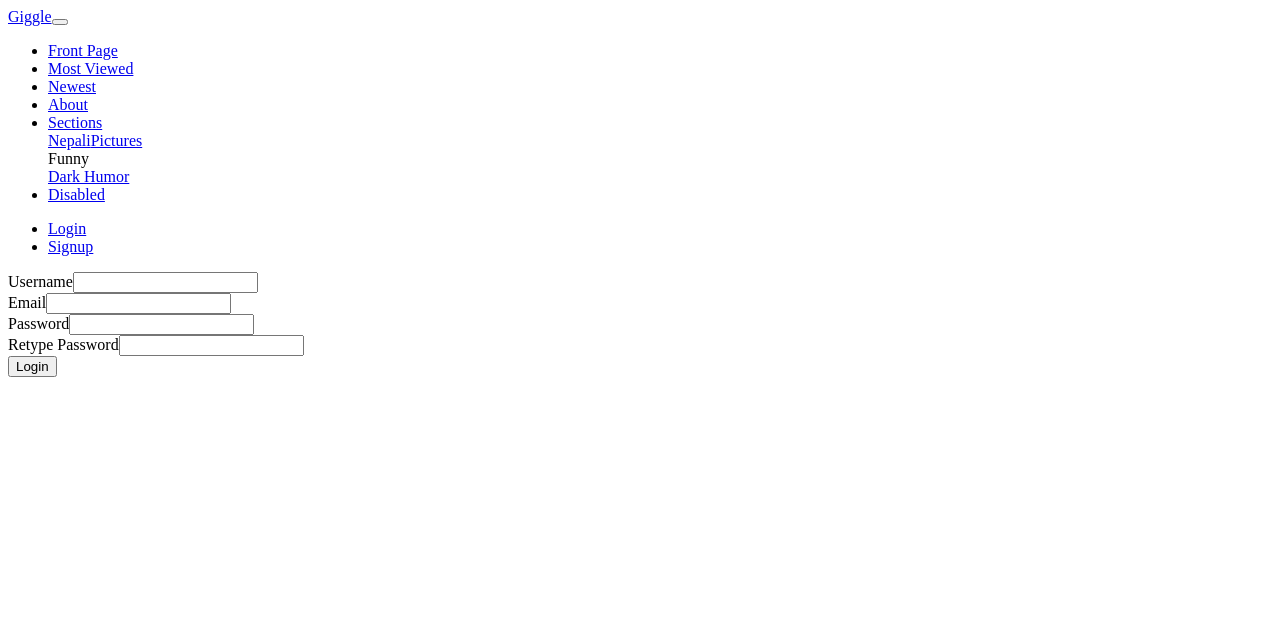
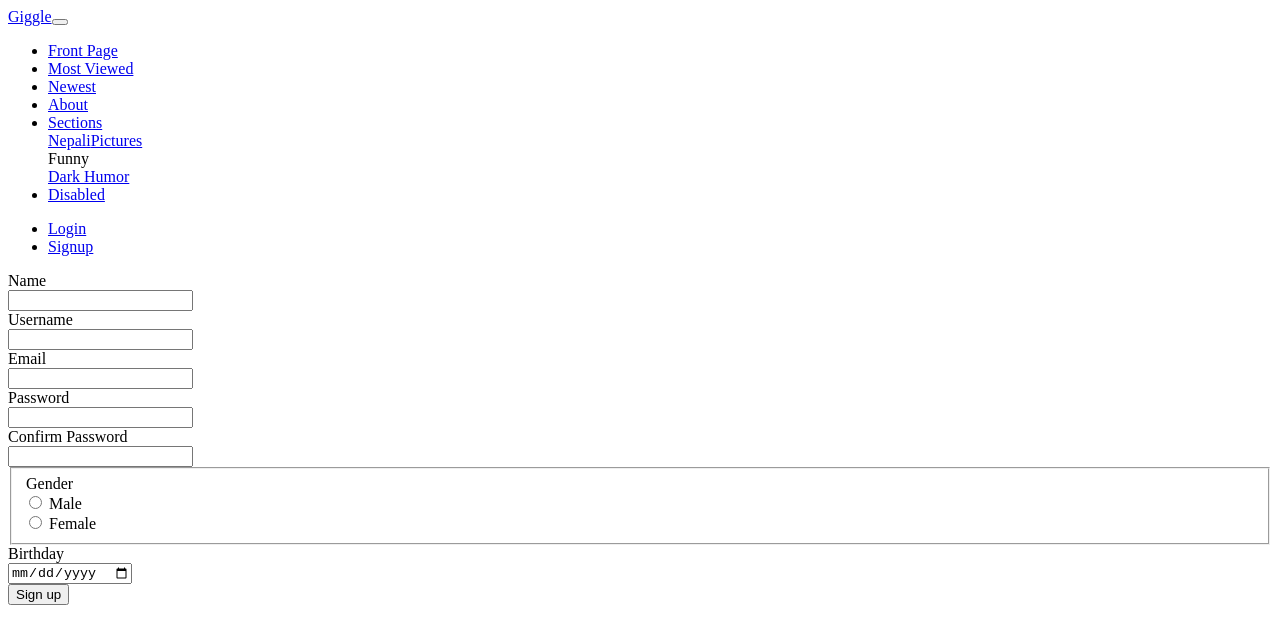
Before and after one commit to hamletmaharjan/giggle-vue, a Vue app: page /signup in a window 1280 px wide. Shown: the top 644 px of the page. Built offline with nearby package versions, Linux system fonts and the light colour scheme; the HTML template or start-up script is replaced by a standard one.

Commit message:
add more userdetails to signup

```diff
--- a/src/store/modules/Articles.js
+++ b/src/store/modules/Articles.js
@@ -28,7 +28,6 @@ const actions = {
     async fetchMoreArticles({ rootState, commit }, page) {
         const token = rootState.auth.access_token;
         const response = await api.fetchMoreArticles(token, page);
-        console.log(response);
         commit('addMoreToArticles', response.data.data);
     },
 
--- a/src/views/Home.vue
+++ b/src/views/Home.vue
@@ -44,9 +44,7 @@ export default {
     },
 
     loadMore: function() {
-
       this.current_page++;
-      console.log(this.current_page);
       this.fetchMoreArticles(this.current_page);
     }
 
--- a/src/views/Signup.vue
+++ b/src/views/Signup.vue
@@ -1,7 +1,7 @@
 <template>
     <div>
 
-        <label>Username</label>
+        <!-- <label>Username</label>
         <input type="text" v-model="username"><br>
         <label>Email</label>
         <input type="text" v-model="email"><br>
@@ -9,7 +9,71 @@
         <input type="password" v-model="password"> <br>
         <label>Retype Password</label>
         <input type="password" v-model="password_confirmation"> <br>
-        <button v-on:click="onSumbit">Login</button>
+        <button v-on:click="onSumbit">Login</button> -->
+
+        <div>
+            <div class="form-group row">
+                <label for="name" class="col-sm-2 col-form-label">Name</label>
+                <div class="col-sm-10">
+                <input type="text" class="form-control" v-model="name">
+                </div>
+            </div>
+            <div class="form-group row">
+                <label for="username" class="col-sm-2 col-form-label">Username</label>
+                <div class="col-sm-10">
+                <input type="text" class="form-control" v-model="username">
+                </div>
+            </div>
+            <div class="form-group row">
+                <label for="inputEmail3" class="col-sm-2 col-form-label">Email</label>
+                <div class="col-sm-10">
+                <input type="email" class="form-control" v-model="email">
+                </div>
+            </div>
+            <div class="form-group row">
+                <label for="inputPassword3" class="col-sm-2 col-form-label">Password</label>
+                <div class="col-sm-10">
+                <input type="password" class="form-control" v-model="password">
+                </div>
+            </div>
+            <div class="form-group row">
+                <label for="inputPassword3" class="col-sm-2 col-form-label">Confirm Password</label>
+                <div class="col-sm-10">
+                <input type="password" class="form-control" v-model="password_confirmation">
+                </div>
+            </div>
+            <fieldset class="form-group">
+                <div class="row">
+                <legend class="col-form-label col-sm-2 pt-0">Gender</legend>
+                <div class="col-sm-10">
+                    <div class="form-check">
+                    <input class="form-check-input" type="radio" v-model="gender" value="male" checked>
+                    <label class="form-check-label" for="gridRadios1">
+                        Male
+                    </label>
+                    </div>
+                    <div class="form-check">
+                    <input class="form-check-input" type="radio" v-model="gender" value="female">
+                    <label class="form-check-label" for="gridRadios2">
+                        Female
+                    </label>
+                    </div>
+                </div>
+                </div>
+            </fieldset>
+            <div class="form-group row">
+                <label for="dob" class="col-sm-2 col-form-label">Birthday</label>
+                <div class="col-sm-10">
+                <input type="date" class="form-control" v-model="date_of_birth">
+                </div>
+            </div>
+
+            <div class="form-group row">
+                <div class="col-sm-10">
+                <button type="submit" class="btn btn-primary" v-on:click="onSumbit">Sign up</button>
+                </div>
+            </div>
+        </div>
 
 
     </div>
@@ -24,20 +88,27 @@ export default {
     name: 'Signup',
     data() {
         return {
+            name: '',
             username: '',
             email: '',
             password: '',
-            password_confirmation: ''
+            password_confirmation: '',
+            gender: '',
+            date_of_birth: ''
+
         }
     },
 
     methods: {
         onSumbit: function() {
             const formData = new FormData();
-            formData.append('name', this.username);
-            formData.append('email',this.email);
-            formData.append('password',this.password);
+            formData.append('name', this.name);
+            formData.append('username', this.username);
+            formData.append('email', this.email);
+            formData.append('password', this.password);
             formData.append('password_confirmation', this.password_confirmation);
+            formData.append('gender', this.gender);
+            formData.append('date_of_birth', this.date_of_birth);
             axios.post('http://localhost:8000/api/auth/signup',formData,{
             headers: {
                 'X-Requested-With': 'XMLHttpRequest',
```
